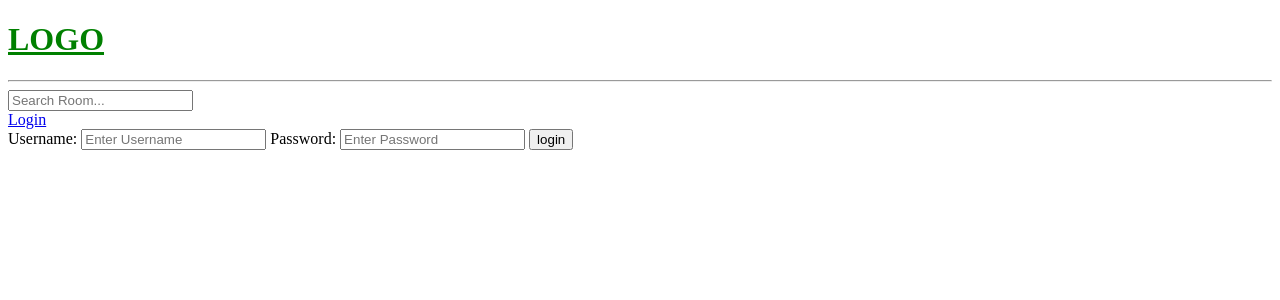
After one commit to royaleddie/studypal, a Django app: page /login/ in a window 1280 px wide. The commit adds this page. Shown: the top 300 px of the page. Run offline with Django 4.2, Linux system fonts and the light colour scheme.

Commit message:
new Update

```diff
--- a/base/templates/base/home.html
+++ b/base/templates/base/home.html
@@ -18,7 +18,9 @@
         <h3>Choose a Topic</h3>
         <hr>
 
-
+        <div>
+            <a href="{% url 'home' %}{{topic.name}}">All</a>
+        </div>
 
         {% for topic in topics %}
 
@@ -31,6 +33,7 @@
     </div>
 
     <div>
+        <div>{{room_count}} Rooms Availble</div>
         <a href="{% url 'create-room' %}">Create Room</a>
 
         <div>
--- /dev/null
+++ b/base/templates/base/login_register.html
@@ -0,0 +1,22 @@
+{% extends 'main.html' %}
+
+{% block content %}
+
+<div>
+
+    <form action="" method="POST">
+        {% csrf_token %}
+
+        <label for="">Username:</label>
+        <input type="text" name="username" placeholder="Enter Username">
+
+        <label for="">Password:</label>
+        <input type="text" name="password" placeholder="Enter Password">
+
+        <input type="submit" value="login">
+
+    </form>
+</div>
+
+
+{% endblock %}
--- a/base/urls.py
+++ b/base/urls.py
@@ -3,6 +3,8 @@ from . import views
 
 
 urlpatterns = [
+
+    path('login/', views.loginPage, name='login'),
     path('', views.home, name='home'),
     path('room/<str:pk>/', views.room, name='room'),
     path('create-room/', views.createRoom, name='create-room'),
--- a/base/views.py
+++ b/base/views.py
@@ -1,4 +1,8 @@
 from django.shortcuts import render, redirect
+from django.contrib import messages
+from django.db.models import Q
+from django.contrib.auth.models import User
+from django.contrib.auth import authenticate, login, logout
 from .models import Room, Topic
 from .forms import RoomForm
 
@@ -9,10 +13,40 @@ from .forms import RoomForm
 #     {'id':3, 'name':'Its going to be fun'},
 # ]
 
+
+def loginPage(request):
+
+    if request.method == 'POST':
+        username = request.POST.get('username')
+        password = request.POST.get('password')
+
+        try:
+            user = User.objects.get(username=username)
+        except:
+            messages.error(request, 'User does not exist')
+
+        user = authenticate(request, username=username, password=password)
+
+
+
+    context = {}
+    return render(request, 'base/login_register.html', context)
+
+
+
 def home(request):
-    rooms = Room.objects.all()
+    q = request.GET.get('q') if request.GET.get('q') != None else ''
+
+    rooms = Room.objects.filter(
+        Q(topic__name__icontains=q) |
+        Q(name__icontains=q) |
+        Q(description__icontains=q)
+    )
+
     topics = Topic.objects.all()
-    context = {'rooms':rooms, 'topics':topics}
+    room_count = rooms.count()
+
+    context = {'rooms':rooms, 'topics':topics, 'room_count':room_count}
     return render(request, 'base/home.html', context)
 
 
--- a/templates/main.html
+++ b/templates/main.html
@@ -10,6 +10,20 @@
 
     {% include 'navbar.html' %}
 
+    {% if messages %}
+
+            <ul class="messages">
+
+                {% for message in messages %}
+
+                <li>{{ message }}</li>
+
+                {% endfor %}
+
+            </ul>
+
+    {% endif %}
+
     {% block content %}
 
 
--- a/templates/navbar.html
+++ b/templates/navbar.html
@@ -1,8 +1,14 @@
-<h1>
-        <a style="color: green;" href="#">
 
-            LOGO
+<a style="color: green;" href="#">
+    <h1>
+        LOGO
+    </h1>
 
-        <hr>
-    </a>
-</h1>
+    <hr>
+</a>
+
+<form action="{% url 'home' %}">
+    <input type="text" name="q" placeholder="Search Room...">
+</form>
+
+<a href="{% url 'login' %}">Login</a>
```
Also changed, not shown: db.sqlite3.
